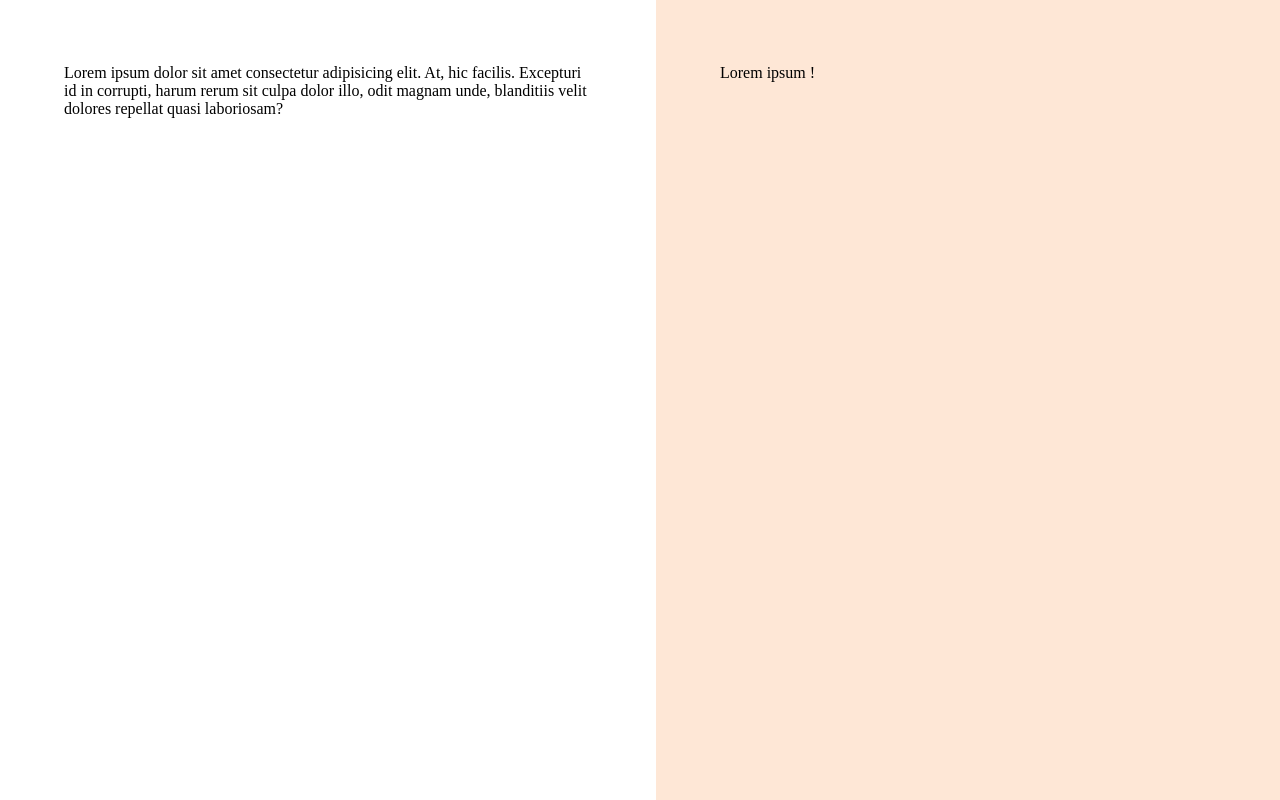
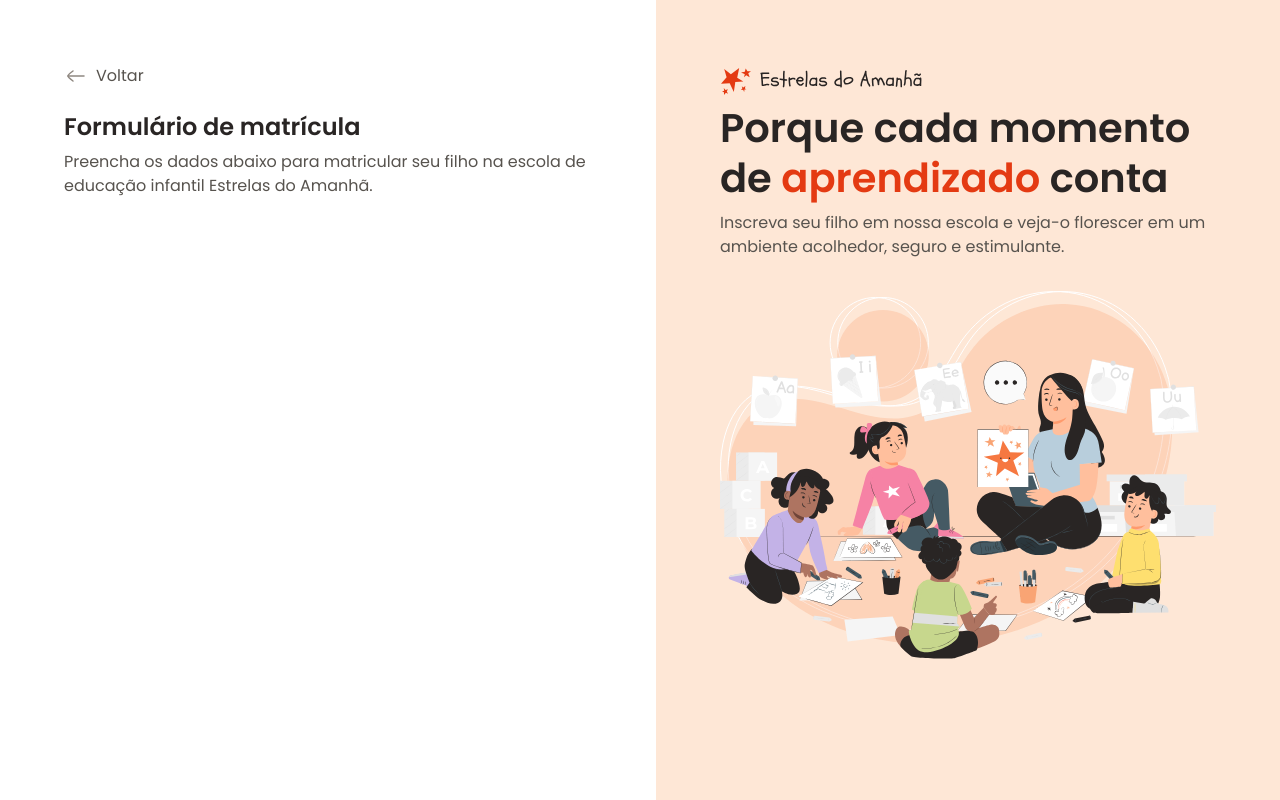
Before and after one commit to danilosalvador/enrollment-form, a plain HTML site: page index.html in a window 1280 px wide. Drawn offline with Linux system fonts and the light colour scheme.

Commit message:
Adicionando conteúdo ao aside e iniciando o main

```diff
--- a/index.html
+++ b/index.html
@@ -12,10 +12,28 @@
 <body>
     <div id="app">
         <main>
-            <div class="main-container">Lorem ipsum dolor sit amet consectetur adipisicing elit. At, hic facilis. Excepturi id in corrupti, harum rerum sit culpa dolor illo, odit magnam unde, blanditiis velit dolores repellat quasi laboriosam?</div>
+            <div class="main-container">
+                <div class="back">
+                    <img src="assets/icons/arrow-left-02.svg" alt="Ícone de voltar">
+                    <span>Voltar</span>
+                </div>
+                <h2>Formulário de matrícula</h2>
+                <p>
+                    Preencha os dados abaixo para matricular seu filho na escola de educação infantil Estrelas do Amanhã.
+                </p>
+            </div>
         </main>
         <aside>
-            <div class="aside-container">Lorem ipsum !</div>
+            <div class="aside-container">
+                <header>
+                    <img src="assets/Logo.svg" alt="Logo Estrelas do Amanhã">
+                    <h1>Porque cada momento de <span>aprendizado</span> conta</h1>
+                    <p>
+                        Inscreva seu filho em nossa escola e veja-o florescer em um ambiente acolhedor, seguro e estimulante.
+                    </p>
+                </header>
+                <img src="assets/Illustration.svg" alt="Ilustração de uma professora com seus alunos">
+            </div>
         </aside>
     </div>
 </body>
--- a/styles/global.css
+++ b/styles/global.css
@@ -5,9 +5,12 @@
 }
 
 :root {
-    --font-famly: 'Poppins', sans-serif;
+    --font-family: "Poppins", sans-serif;
     --text: 400 1rem/1.5 var(--font-family);
     --text-sm: 400 .875rem/1.4 var(--font-famly);
+
+    --h1: 600 2.5rem/1.25 var(--font-family);
+    --h2: 600 1.5rem/1.25 var(--font-family);
 
     --text-primary: #292524;
     --text-secundary: #57534E;
@@ -26,4 +29,24 @@
 
 body {
     overflow: hidden;
+
+    font: var(--text);
+    color: var(--text-secundary);
 }
+
+h1, h2 {
+    color: var(--text-primary);
+}
+
+h1 {
+    font: var(--h1);
+}
+
+h2 {
+    font: var(--h2);
+}
+
+img {
+    max-width: 100%;
+    height: auto;
+}
--- a/styles/layout.css
+++ b/styles/layout.css
@@ -14,6 +14,17 @@ main {
         max-width: 33rem;
         margin-left: auto;
     }
+
+    & .back {
+        display: flex;
+        align-items: center;
+        gap: .5rem;
+        margin-bottom: 1.5rem;
+    }
+
+    & h2 {
+        margin-bottom: 0.5rem;
+    }
 }
 
 aside {
@@ -22,5 +33,17 @@ aside {
 
     & .aside-container {
         max-width: 31rem;
+
+        & > img {
+            margin-top: 2rem;
+        }
+    }
+
+    & h1 {
+        margin-bottom: .5rem;
+
+        & span {
+            color: var(--text-highlight);
+        }
     }
 }
```
